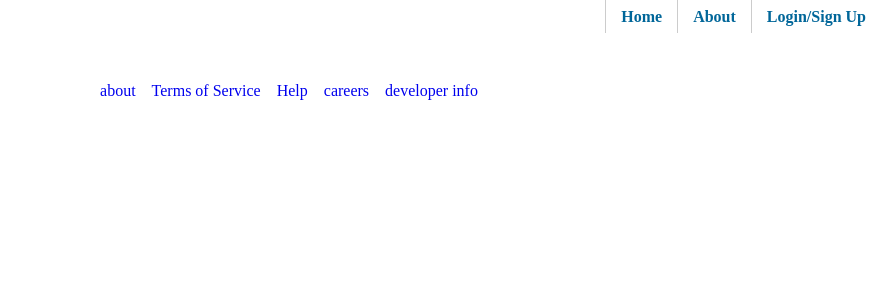
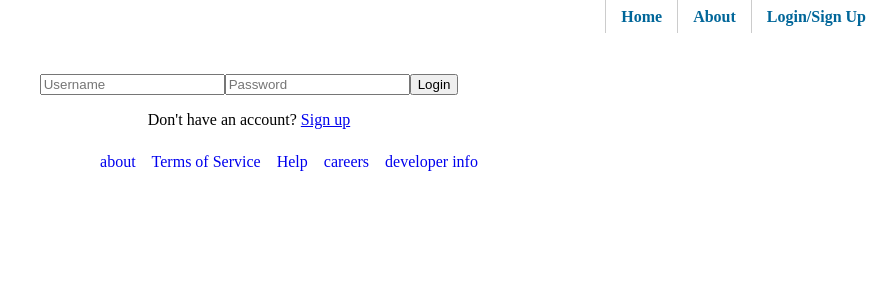
Before and after one commit to jpcutshall/quotable-front, a React (Create React App) app: page / in a window 1280 px wide. Shown: the top 300 px of the page, without its empty margins (391-1280 px from the left). Built offline with nearby package versions, Linux system fonts and the light colour scheme.

Commit message:
added login component

```diff
--- a/src/App.js
+++ b/src/App.js
@@ -1,11 +1,13 @@
 import NavBar from './components/NavBar'
 import Footer from './components/Footer'
+import Login from './components/Login'
 import './App.css';
 
 function App() {
   return (
     <div className="App">
       <NavBar />
+      <Login />
       <Footer />
     </div>
   );
--- /dev/null
+++ b/src/components/Login.jsx
@@ -0,0 +1,22 @@
+import React, { Component } from 'react'
+
+export default class Login extends Component {
+
+    handleSubmit(e){
+        //Post to API to login
+        e.preventDefault();
+    }
+
+    render() {
+        return (
+            <div>
+                <form onSubmit={this.handleSubmit}>
+                    <input type="text" name="username" placeholder="Username" />
+                    <input type="password" name="password" placeholder="Password" />
+                    <input type="submit" value="Login" />
+                </form>
+                <p className="small-text">Don't have an account? <a href="/">Sign up</a></p>
+            </div>
+        )
+    }
+}
```
Also changed, not shown: src/components/Footer.jsx (renamed from src/components/Footer.js), src/components/NavBar.jsx (renamed from src/components/NavBar.js).
